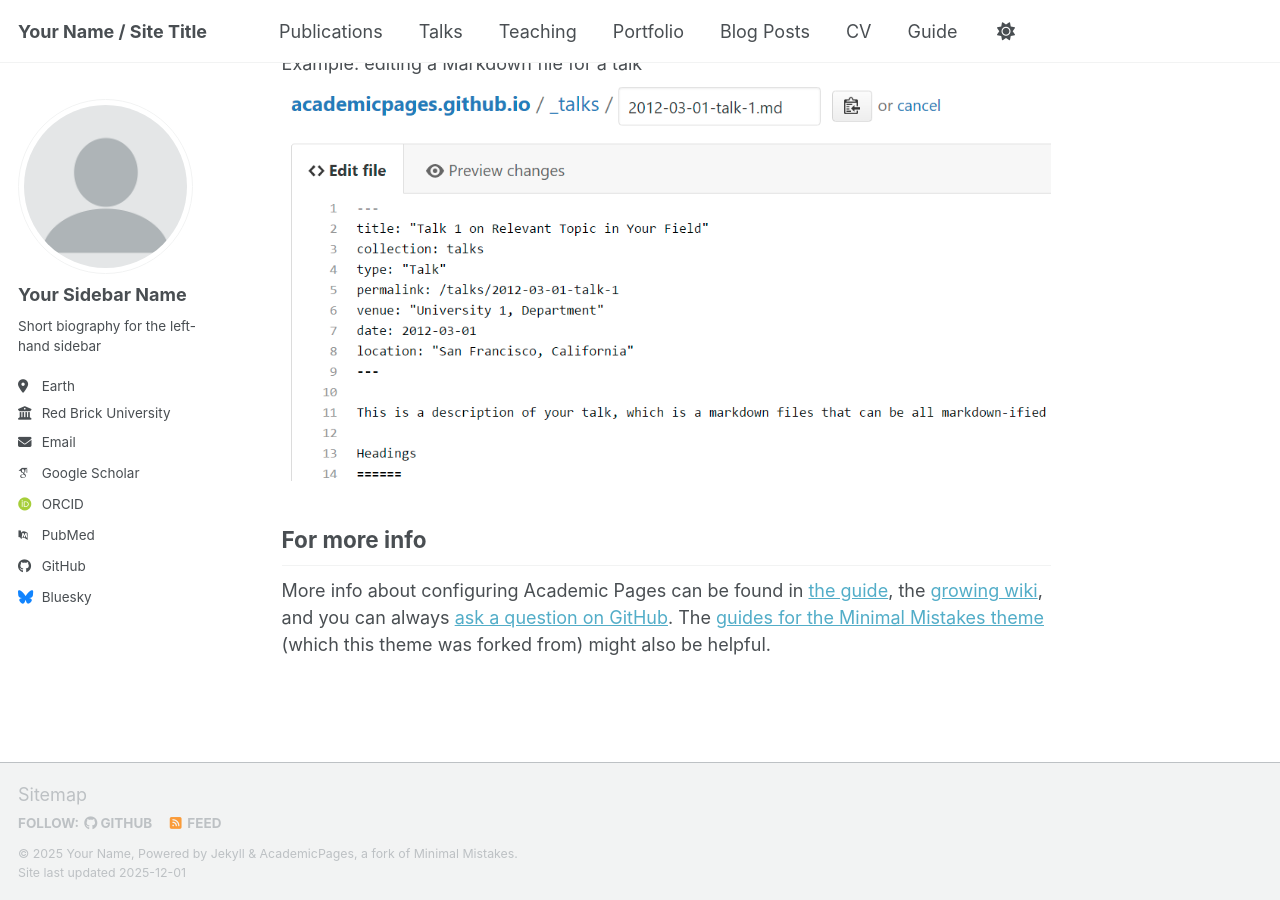
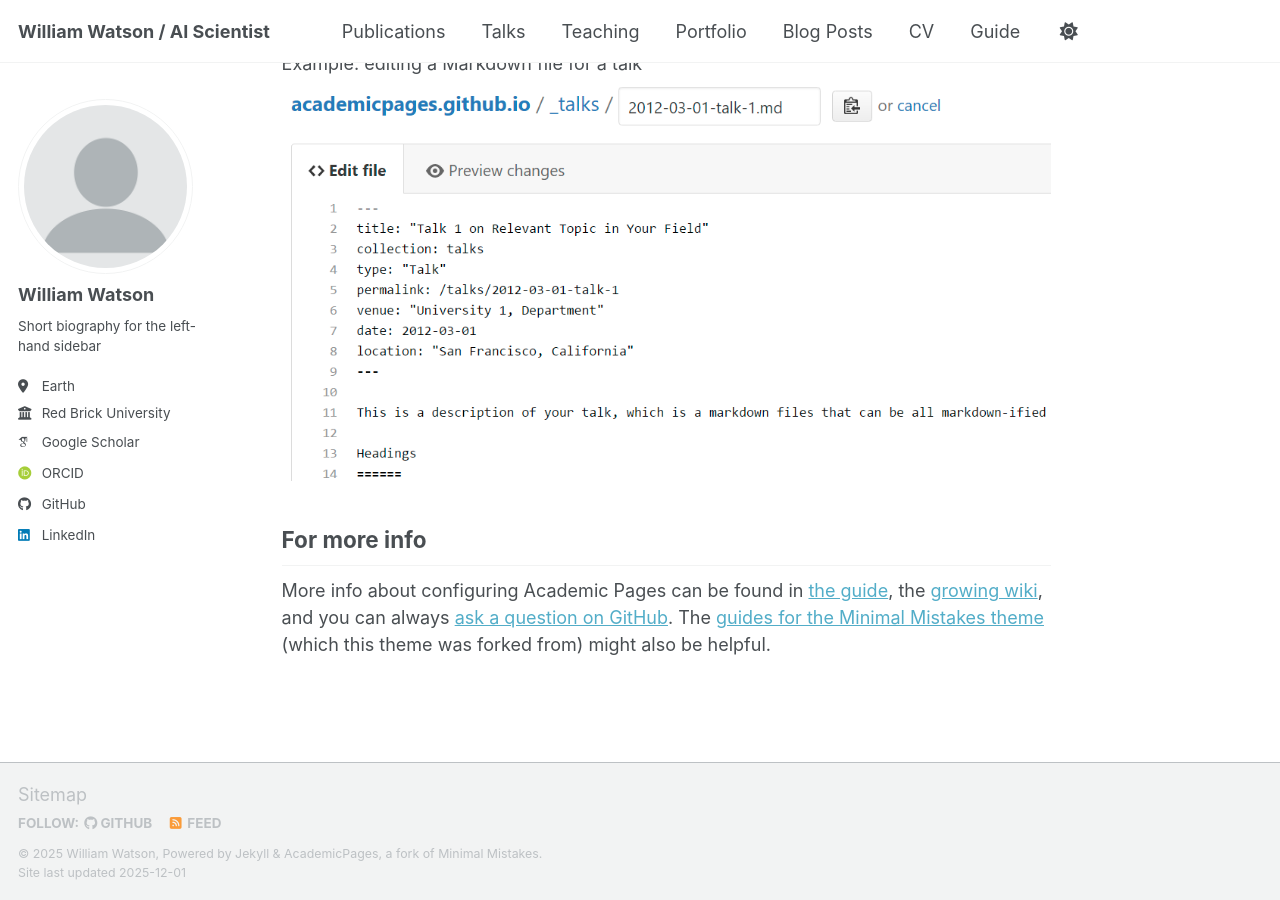
Before and after one commit to nextBillyonair/nextbillyonair.github.io, a Jekyll site: the page built from _pages/about.md, in a window 1280 px wide and 900 px high, scrolled down 2718 px. Built offline with Jekyll 4.4.1, drawn with Linux system fonts in a browser that asks for light colours; some web fonts are replaced; a script bundle is joined from its source files by our own code; library files that are not in the unit come from our copies.

Commit message:
Update _config.yml

```diff
--- a/_config.yml
+++ b/_config.yml
@@ -9,14 +9,14 @@
 # Basic Site Settings
 locale                   : "en-US"
 site_theme               : "default" # Currently available options are "default", "air"
-title                    : "Your Name / Site Title"
+title                    : "William Watson / AI Scientist"
 title_separator          : "-"
-name                     : &name "Your Name"
-description              : &description "Your Name's academic portfolio"   # Update this with a general description of your site, this is the default if not overridden by a page
-url                      : https://academicpages.github.io # The base hostname & protocol for your site e.g. "https://[your GitHub username].github.io",
+name                     : &name "William Watson"
+description              : &description "Bill Watson's academic portfolio"   # Update this with a general description of your site, this is the default if not overridden by a page
+url                      : https://nextbillyonair.github.io # The base hostname & protocol for your site e.g. "https://[your GitHub username].github.io",
                                                            # or if you already have some other page hosted on Github then use "https://[your GitHub username].github.io/[Your Repo Name]"
 baseurl                  : "" # the subpath of your site, e.g. "/blog"
-repository               : "academicpages/academicpages.github.io"
+repository               : "nextbillyonair/nextbillyonair.github.io"
 
 # Site Author - The following control what appear as part of the author content on the side bar.
 #               If a field is blank the icon and link will not appear, otherwise it will be shown.
@@ -24,24 +24,24 @@
 author:
   # Biographic information
   avatar           : "profile.png"
-  name             : "Your Sidebar Name"
+  name             : "William Watson"
   pronouns         : # example: "she/her"
   bio              : "Short biography for the left-hand sidebar"
   location         : "Earth"
   employer         : "Red Brick University"
   uri              : # URL
-  email            : "none@example.org"
+  email            : # "none@example.org"
 
   # Academic websites
   academia         : # URL
   arxiv            : # URL - Update with the correct link to your profile
-  googlescholar    : "https://scholar.google.com/citations?user=PS_CX0AAAAAJ"
+  googlescholar    : "https://scholar.google.com/citations?user=4pujax8AAAAJ"
   inspire-hep      : # URL
   impactstory      : # URL
-  orcid            : "https://orcid.org/yourorcidurl"
+  orcid            : "https://orcid.org/0000-0001-5516-262X"
   semantic         : # URL
   ssrn             : # URL
-  pubmed           : "https://www.ncbi.nlm.nih.gov/pubmed/?term=john+snow"
+  pubmed           : # "https://www.ncbi.nlm.nih.gov/pubmed/?term=john+snow"
   researchgate     : # URL
   scopus           : # URL
   zotero           : # URL
@@ -51,13 +51,13 @@
   bitbucket        : # Username - Update with your username on the site
   codepen          : # Username
   dribbble         : # Username
-  github           : "academicpages"
+  github           : "nextBillyonair"
   kaggle           : # Username
   stackoverflow    : # User number or user number and name (i.e., use "1" or "1/jeff-atwood")
 
   # Social media
   artstation       : # Username
-  bluesky          : "bsky.app" # Replace this with you Bluesky username
+  bluesky          : # "bsky.app" # Replace this with you Bluesky username
   facebook         : # Username
   flickr           : # Username
   foursquare       : # Username
@@ -66,7 +66,7 @@
   keybase          : # Username
   instagram        : # Username
   lastfm           : # Username
-  linkedin         : # Username
+  linkedin         : "nextbillyonair" # Username
   mastodon         : # URL
   medium           : # URL
   pinterest        : # Username
```
